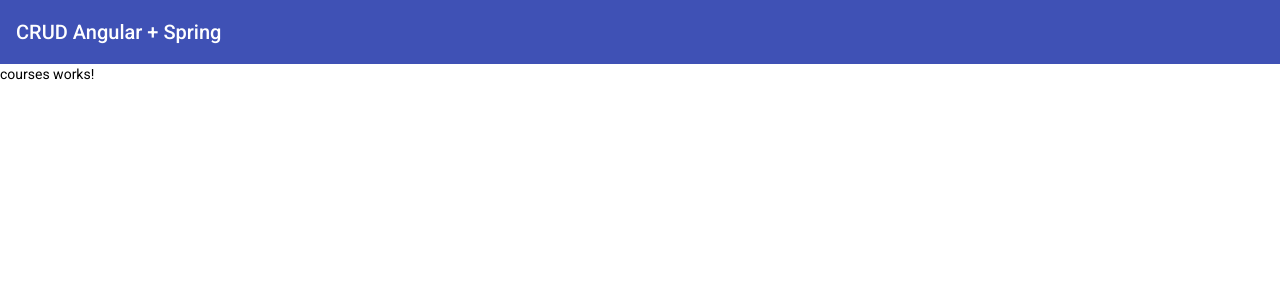
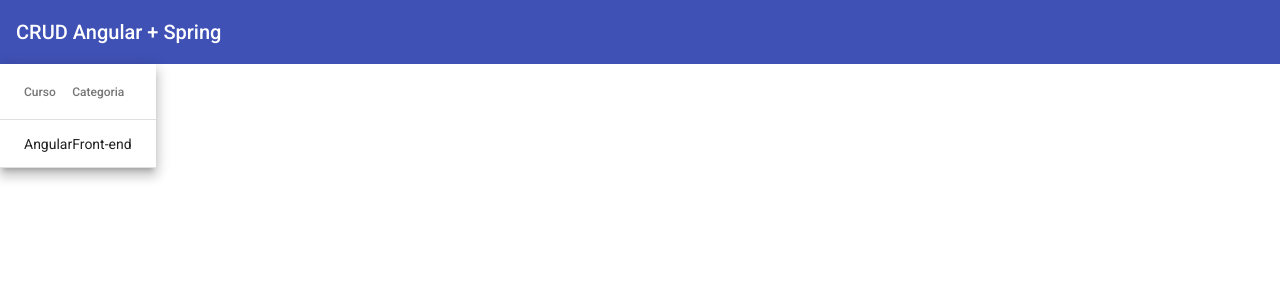
Before and after one commit to carolkbr/crud-angular-spring, an Angular app in the folder crud-angular/: page /courses in a window 1280 px wide. Shown: the top 300 px of the page. Built offline with nearby package versions, Linux system fonts and the light colour scheme.

Commit message:
Adiciona Material Table à página

```diff
--- a/crud-angular/src/app/courses/courses.module.ts
+++ b/crud-angular/src/app/courses/courses.module.ts
@@ -1,5 +1,6 @@
+import { CommonModule } from '@angular/common';
 import { NgModule } from '@angular/core';
-import { CommonModule } from '@angular/common';
+import { MatTableModule } from '@angular/material/table';
 
 import { CoursesRoutingModule } from './courses-routing.module';
 import { CoursesComponent } from './courses/courses.component';
@@ -11,7 +12,8 @@
   ],
   imports: [
     CommonModule,
-    CoursesRoutingModule
+    CoursesRoutingModule,
+    MatTableModule
   ]
 })
 export class CoursesModule { }
--- a/crud-angular/src/app/courses/courses/courses.component.html
+++ b/crud-angular/src/app/courses/courses/courses.component.html
@@ -1 +1,17 @@
-<p>courses works!</p>
+<table mat-table [dataSource]="courses" class="mat-elevation-z8">
+
+  <!-- Name Column -->
+  <ng-container matColumnDef="name">
+    <th mat-header-cell *matHeaderCellDef> Curso </th>
+    <td mat-cell *matCellDef="let course"> {{ course.name }} </td>
+  </ng-container>
+
+  <!-- Category Column-->
+  <ng-container matColumnDef="category">
+    <th mat-header-cell *matHeaderCellDef> Categoria </th>
+    <td mat-cell *matCellDef="let course"> {{ course.category }} </td>
+  </ng-container>
+
+  <tr mat-header-row *matHeaderRowDef="displayedColumns"></tr>
+  <tr mat-row *matRowDef="let row; columns: displayedColumns;"></tr>
+</table>
--- a/crud-angular/src/app/courses/courses/courses.component.ts
+++ b/crud-angular/src/app/courses/courses/courses.component.ts
@@ -1,4 +1,5 @@
 import { Component, OnInit } from '@angular/core';
+import { Course } from '../model/course';
 
 @Component({
   selector: 'app-courses',
@@ -7,7 +8,12 @@
 })
 export class CoursesComponent implements OnInit {
 
-  constructor() { }
+  courses: Course[] = [
+    {_id: '1', name: 'Angular', category: 'Front-end'}
+  ];
+  displayedColumns = ['name', 'category'];
+
+  constructor() {}
 
   ngOnInit(): void {
   }
--- /dev/null
+++ b/crud-angular/src/app/courses/model/course.ts
@@ -0,0 +1,5 @@
+export interface Course {
+  _id: string;
+  name: string;
+  category: string;
+}
```
